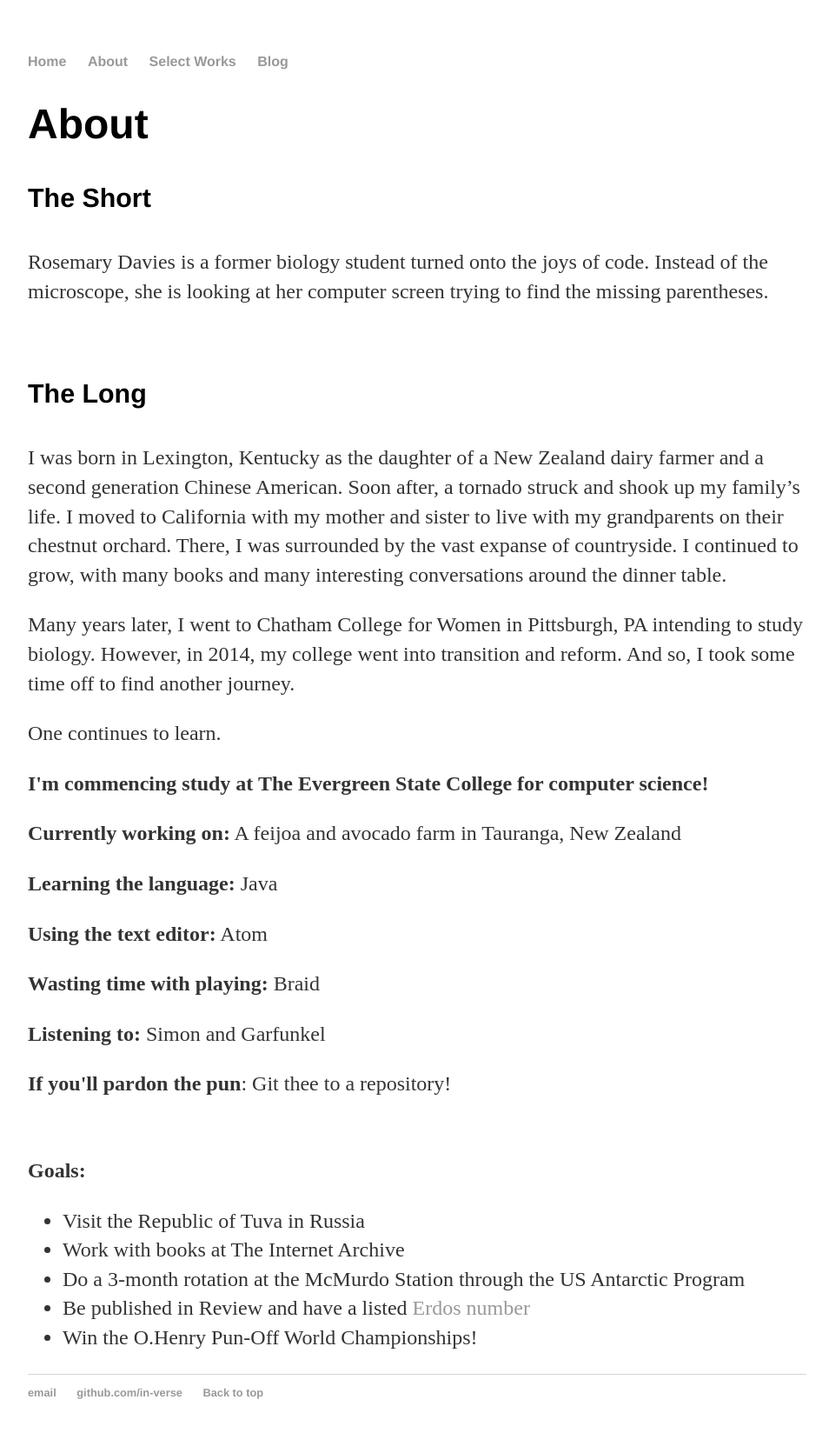
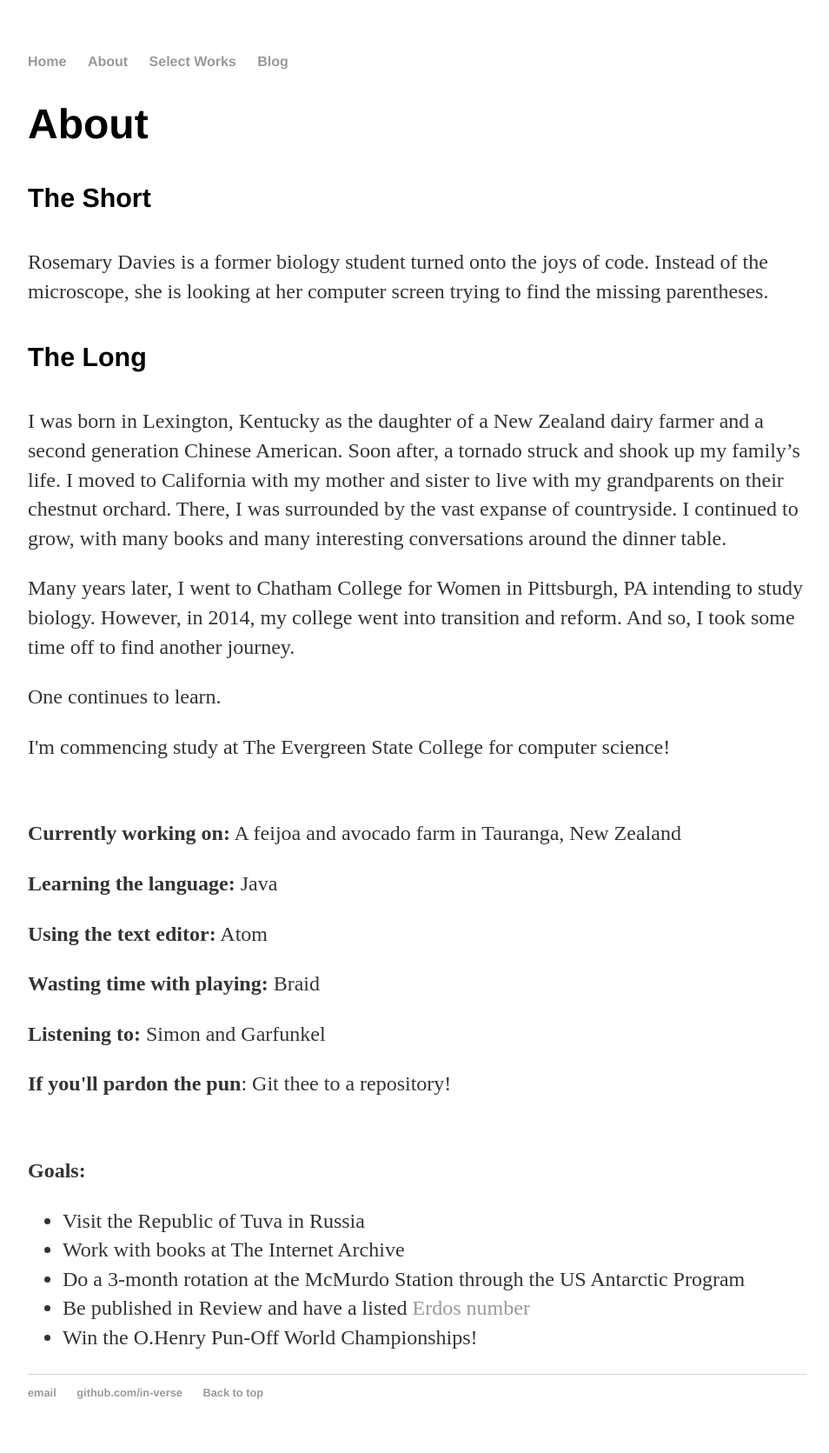
Before and after one commit to In-Verse/in-verse.github.io, a Jekyll site: the page built from about/index.html, in a window 1280 px wide. Shown: the whole page at 87% size, without its empty margins (160-1114 px from the left). Built offline with Jekyll 4.4.1, drawn with Linux system fonts in a browser that asks for light colours.

Commit message:
Update index.html

```diff
--- a/about/index.html
+++ b/about/index.html
@@ -6,7 +6,7 @@ title: About Me
 	<h1>About</h1>
 		<h4><b>The Short</b></h4>
 		<p>Rosemary Davies is a former biology student turned onto the joys of code. Instead of the microscope, she is looking at her computer screen trying to find the missing parentheses.
-</p><br>
+</p>
 		<h4><b>The Long</b></h4>
 			<p>I was born in Lexington, Kentucky as the daughter of a New Zealand dairy farmer and a second generation Chinese American. Soon after, a tornado struck and shook up my family’s life. I moved to California with my mother and sister to live with my grandparents on their chestnut orchard. There, I was surrounded by the vast expanse of countryside. I continued to grow, with many books and many interesting conversations around the dinner table.
 <br></p>
@@ -14,8 +14,8 @@ title: About Me
 		</p>
 		<p>One continues to learn.
 		</p>
-		<p><strong>I'm commencing study at The Evergreen State College for computer science!</strong></p>
-
+		<p>I'm commencing study at The Evergreen State College for computer science!</p>
+		<br>
 		<p><b>Currently working on:</b> A feijoa and avocado farm in Tauranga, New Zealand</p>
 		<p><b>Learning the language:</b> Java</p>
 		<p><b>Using the text editor:</b> Atom</p>
```
